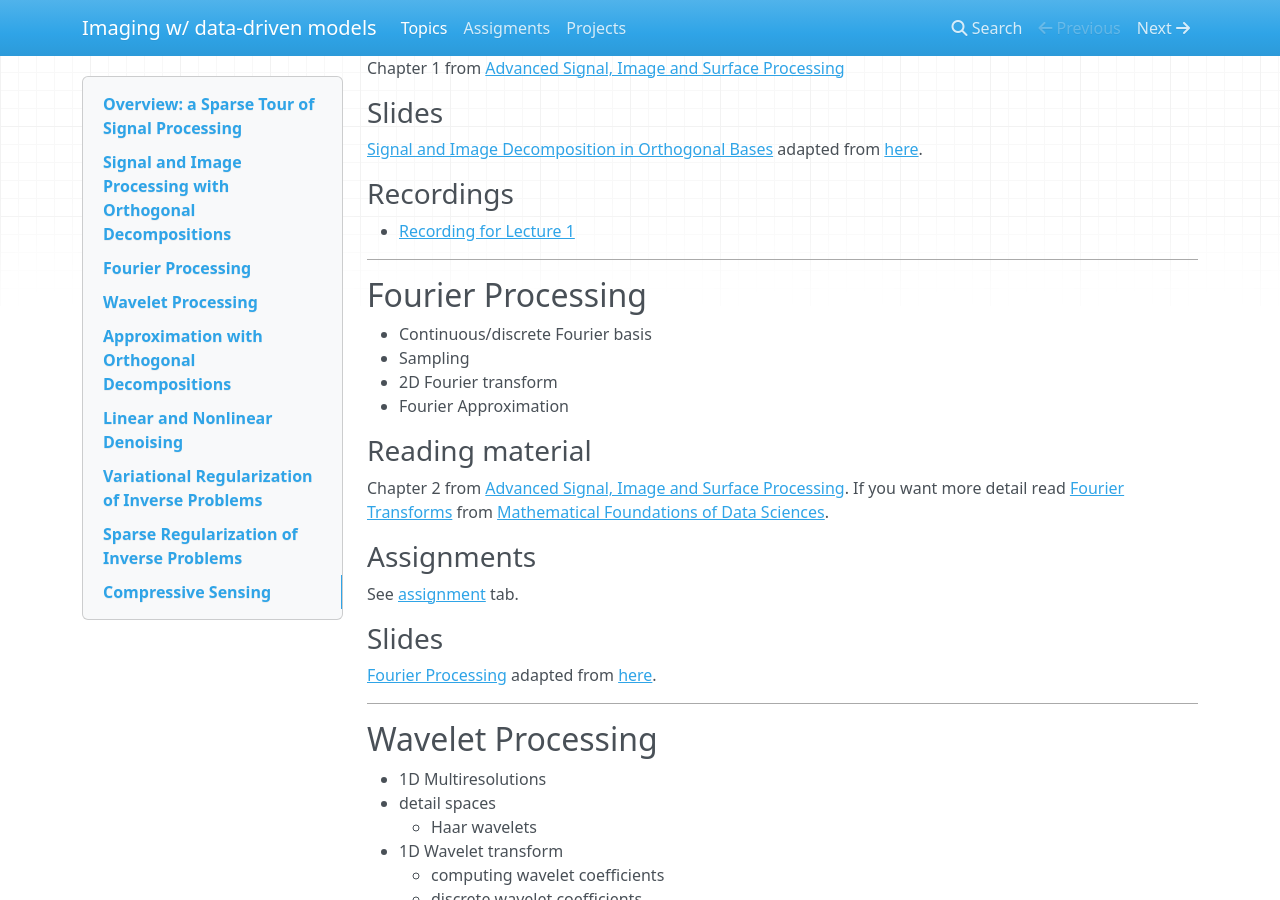
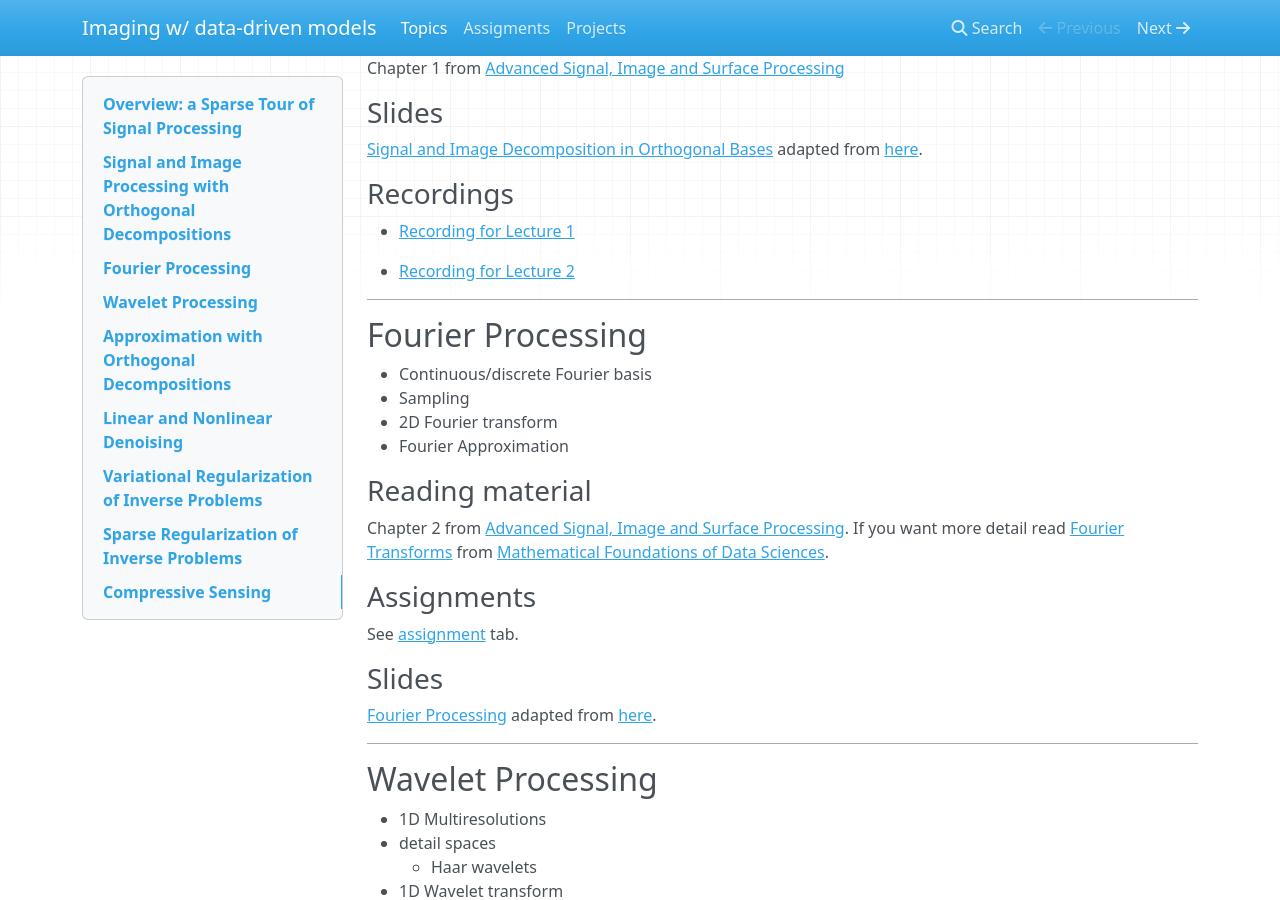
Before and after one commit to flexie/CSE-8803, an MkDocs documentation site: the page built from docs/outline.md, in a window 1280 px wide and 900 px high, scrolled down 594 px. Built offline with MkDocs 1.6.1, drawn with Linux system fonts in a browser that asks for light colours; nearby versions of some CDN libraries; old or Windows-style settings are respelled for this version of MkDocs.

Commit message:
Added lecture 2

```diff
--- a/docs/outline.md
+++ b/docs/outline.md
@@ -35,6 +35,7 @@
 
 - [Recording for Lecture 1](https://gtvault.sharepoint.com/:v:/r/sites/Imagingwdata-drivenmodelsCSE8803/Shared%20Documents/General/Recordings/Meeting%20in%20_General_-20220111_135930-Meeting%20Recording.mp4?csf=1&web=1&e=iVhGLL)
 
+- [Recording for Lecture 2](https://gtvault.sharepoint.com/:v:/r/sites/SeismicMonitoringCO2Storage-EAS48038803/Shared%20Documents/General/Recordings/Meeting%20in%20_General_-20220113_153314-Meeting%20Recording.mp4?csf=1&web=1&e=3TjZB1)
 ***
 
 ## Fourier Processing
```
